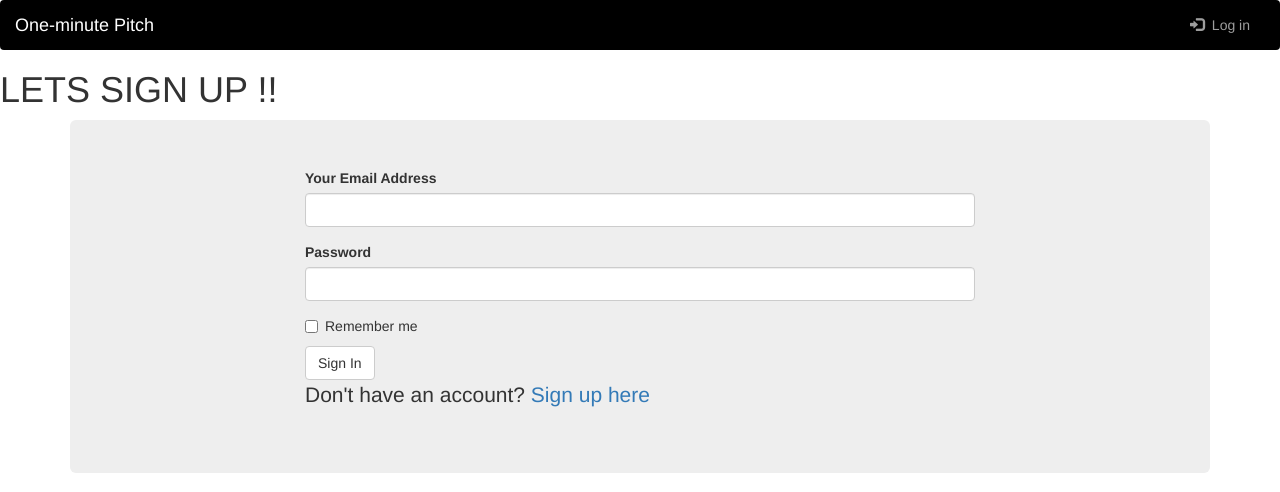
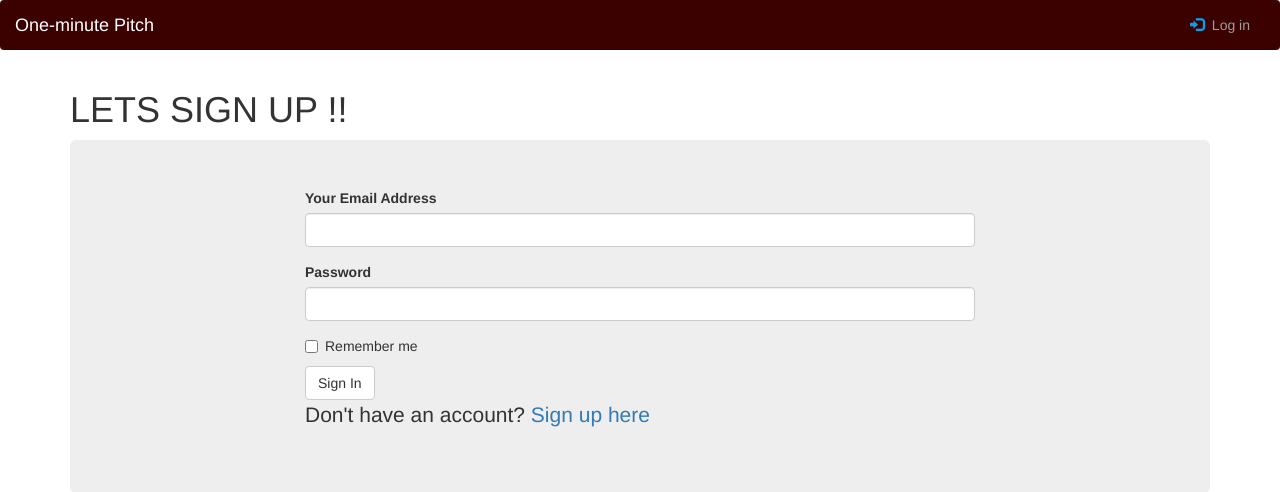
Before and after one commit to fredkheisa/Pitch-Up, a Flask app: page /authenticate/login in a window 1280 px wide. Shown: the top 492 px of the page. Run offline with Flask 2, Linux system fonts and the light colour scheme; some libraries are stand-ins or nearby versions.

Commit message:
adding css to our navbar

```diff
--- a/app/static/css/index.css
+++ b/app/static/css/index.css
@@ -1,9 +1,5 @@
 .jumbotron{
-    background-image: url("/static/photos/bg.jpg");
-    background-repeat: no-repeat;
-    background-size: cover;
-    background-attachment: fixed;
-    height: 450px;
+    background-color: brown ;
 
 }
 
--- a/app/templates/auth/login.html
+++ b/app/templates/auth/login.html
@@ -1,8 +1,9 @@
 {% extends 'base.html'%} {% import 'bootstrap/wtf.html' as wtf%} {% block content %}
 
-<h1>LETS SIGN UP !!</h1>
+
 <div class="container">
-  <div class="jumbotron">
+  <h1>LETS SIGN UP !!</h1>
+  <div class="jumbotron" >
     <div class="row">
       <div class="col-md-2"> </div>
       <div class="col-md-8">
--- a/app/templates/navbar.html
+++ b/app/templates/navbar.html
@@ -1,4 +1,4 @@
-<div class="navbar navbar-inverse" role="navigation" style="background-color:black; border:black;">
+<div class="navbar navbar-inverse" role="navigation" style="background-color:rgb(59, 1, 1); border:rgb(238, 0, 0);">
   <div class="container-fluid">
     <div class="navbar-header">
       <button type="button" class="navbar-toggle" data-toggle="collapse" data-target=".navbar-collapse">
@@ -7,16 +7,19 @@
         <span class="icon-bar"></span>
         <span class="icon-bar"></span>
       </button>
-     <a class="navbar-brand" href="/">One-minute Pitch</a>
+      <a class="navbar-brand" href="/" style="color:rgb(255, 255, 255);">One-minute Pitch</a>
     </div>
     <div class="navbar-collapse collapse">
       <ul class="nav navbar-nav navbar-right">
         {% if current_user.is_authenticated %}
         <li><a href="{{url_for('main.profile',uname=current_user.username)}}" class="profile" style="color:black; font-weight:bolder;">Profile</a></li>
-        <li><a href="{{url_for('main.profile',uname=current_user.username)}}" class="user"style="color:whitesmoke; font-weight:bolder;"><span class="glyphicon glyphicon-user"></span> &nbsp;{{current_user.username}}</a></li>
-        <li><a href="{{url_for('auth.logout')}}" class="logout"><span class="glyphicon glyphicon-log-out"></span>&nbsp;Log out</a></li>
+        <li><a href="{{url_for('main.profile',uname=current_user.username)}}" class="user" style="color:whitesmoke; font-weight:bolder;"><span
+              class="glyphicon glyphicon-user"></span> &nbsp;{{current_user.username}}</a></li>
+        <li><a href="{{url_for('auth.logout')}}" class="logout"><span class="glyphicon glyphicon-log-out" ></span>&nbsp;Log
+            out</a></li>
         {% else %}
-        <li><a href="{{url_for('auth.login')}}" class="login"><span class="glyphicon glyphicon-log-in"></span>&nbsp; Log in</a></li>
+        <li><a href="{{url_for('auth.login')}}" class="login"><span class="glyphicon glyphicon-log-in" style="color:rgb(5, 160, 231);"></span >&nbsp; Log
+            in</a></li>
         {% endif %}
       </ul>
     </div>
--- a/manage.py
+++ b/manage.py
@@ -1,6 +1,6 @@
 from app import create_app,db
 from flask_script import Manager,Server
-from app.models import User
+from app.models import User,Role, Joke, Commentjoke, Pickup, Commentlines, Debate, Commentdebate
 from  flask_migrate import Migrate, MigrateCommand
 
 
@@ -15,7 +15,7 @@
 
 @manager.shell
 def make_shell_context():
-    return dict(app = app,db = db,User = User)
+    return dict(app = app,db = db,User = User,Role = Role ,Joke = Joke, Commentjoke = Commentjoke,Pickup=Pickup,Commentlines=Commentlines,Debate=Debate,Commentdebate = Commentdebate )
 
 manager.add_command('server',Server)
 @manager.command
```
Also changed, not shown: app/models.py (+11 -0 lines).
